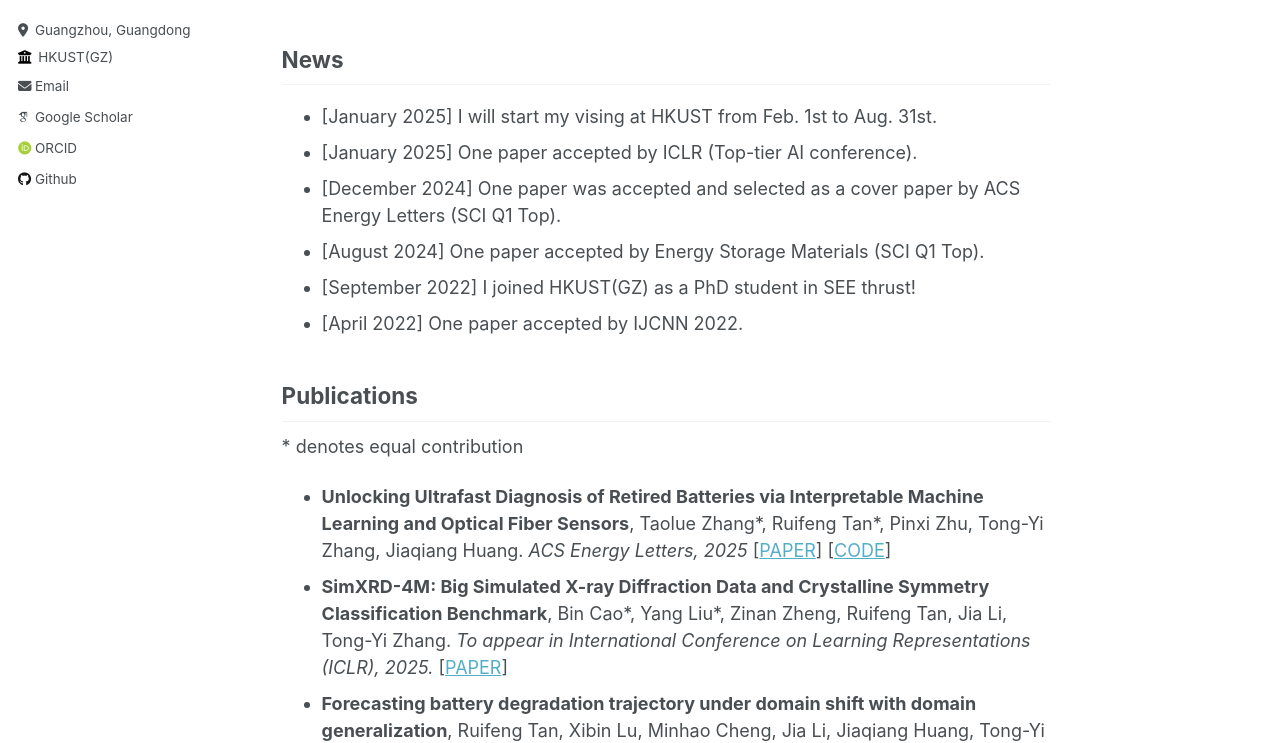
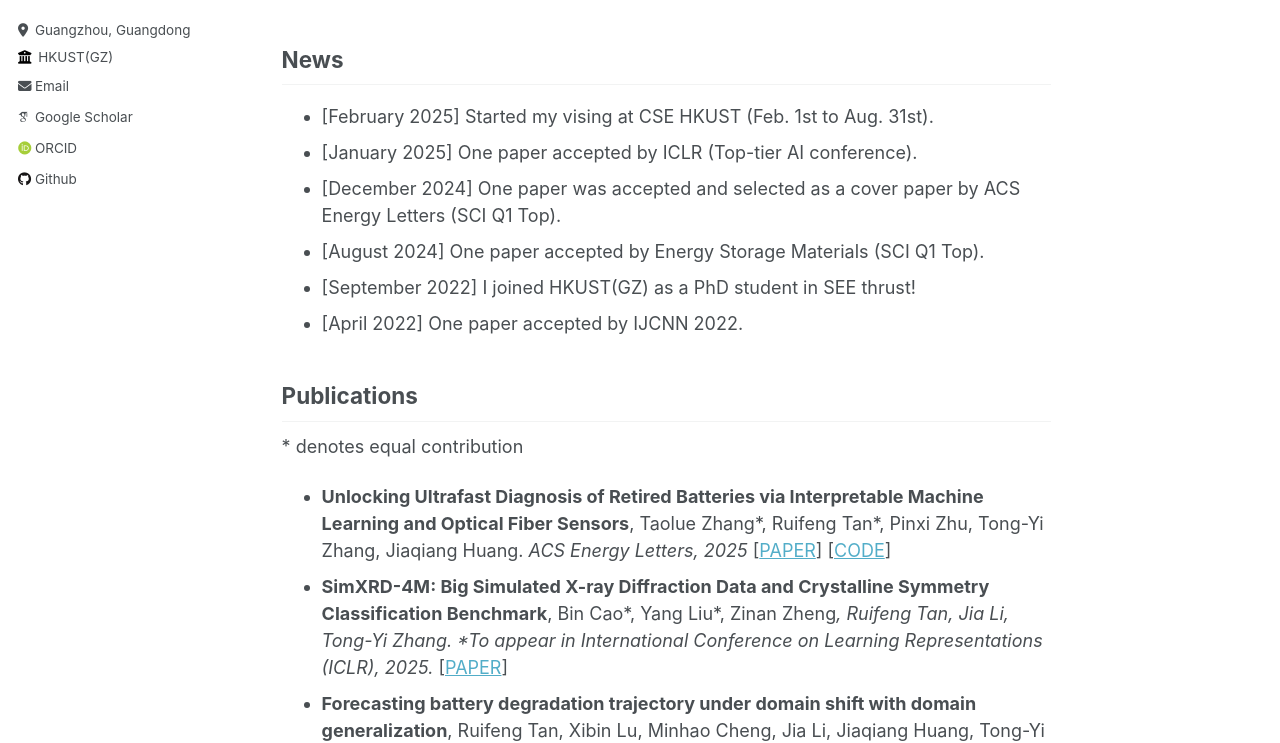
Before and after one commit to Ruifeng-Tan/Ruifeng-Tan.github.io, a Jekyll site: the page built from _pages/about.md, in a window 1280 px wide and 1400 px high. Shown: the part 428-1171 px from the top of the window. Built offline with Jekyll 4.4.1, drawn with Linux system fonts in a browser that asks for light colours; some web fonts are replaced.

Commit message:
update news

```diff
--- a/_pages/about.md
+++ b/_pages/about.md
@@ -14,7 +14,7 @@ Hi! I am a third-year PhD student at the sustainable energy and environment thru
 My current research interest lies in AI for batteries, especially domain-knowledge-guided AI and interpretable AI for batteries. More details can be found in my [google scholar](https://scholar.google.com/citations?hl=zh-CN&view_op=list_works&gmla=AC6lMd8PIH28jI9lFlL_C9WwIrKkPBVFLJ4Q4yxwypYTF9x3S1TySXmdp1jXnovKUUB0Hef-DqMoRood9idOPGrsI-ZUPl0&user=XAGG2pIAAAAJ).
 
 ## News
-- [January 2025] I will start my vising at HKUST from Feb. 1st to Aug. 31st.
+- [February 2025] Started my vising at CSE HKUST (Feb. 1st to Aug. 31st).
 - [January 2025] One paper accepted by ICLR (Top-tier AI conference).
 - [December 2024] One paper was accepted and selected as a cover paper by ACS Energy Letters (SCI Q1 Top).
 - [August 2024] One paper accepted by Energy Storage Materials (SCI Q1 Top).
@@ -24,7 +24,7 @@ My current research interest lies in AI for batteries, especially domain-knowled
 ## Publications
 \* denotes equal contribution
 - **Unlocking Ultrafast Diagnosis of Retired Batteries via Interpretable Machine Learning and Optical Fiber Sensors**, Taolue Zhang\*, Ruifeng Tan\*, Pinxi Zhu, Tong-Yi Zhang, Jiaqiang Huang. *ACS Energy Letters, 2025* [[PAPER](https://pubs.acs.org/doi/abs/10.1021/acsenergylett.4c03054?casa_token=a57iWJ-S8fUAAAAA:_vU-Lr1B80ArJ2EPmjZwJgo4xTK7UZGDTLf15-9PFFoNcAjTWvuKrkCbOkkr_jcTHmcyFnMBCkNnHBT58g&casa_token=mjB3jOP8MyEAAAAA:VB6LMG4fozcFBwmO79Fgd3d3q6YD2iENgzqAfzGWm0ckmqyepRQdwAYoTilNW4OjN_sVIYa1lRPu7mtPxg)] [[CODE](https://github.com/Ruifeng-Tan/Ultrafast-diagnosis-of-retired-batteries)]
-- **SimXRD-4M: Big Simulated X-ray Diffraction Data and Crystalline Symmetry Classification Benchmark**, Bin Cao\*, Yang Liu\*, Zinan Zheng, Ruifeng Tan, Jia Li, Tong-Yi Zhang. *To appear in International Conference on Learning Representations (ICLR), 2025.* [[PAPER](https://openreview.net/forum?id=mkuB677eMM)]
+- **SimXRD-4M: Big Simulated X-ray Diffraction Data and Crystalline Symmetry Classification Benchmark**, Bin Cao\*, Yang Liu\*, Zinan Zheng*, Ruifeng Tan, Jia Li, Tong-Yi Zhang. *To appear in International Conference on Learning Representations (ICLR), 2025.* [[PAPER](https://openreview.net/forum?id=mkuB677eMM)]
 - **Forecasting battery degradation trajectory under domain shift with domain generalization**, Ruifeng Tan, Xibin Lu, Minhao Cheng, Jia Li, Jiaqiang Huang, Tong-Yi Zhang. *Energy Storage Materials, 2024*. [[PAPER](https://www.sciencedirect.com/science/article/pii/S2405829724005518)] [[CODE](https://github.com/Ruifeng-Tan/MAGNet)]
 - **Unravelling Thermal and Enthalpy Evolutions of Commercial Sodium-Ion Cells upon Cycling Ageing via Fiber Optic Sensors**, Jiaqiang Huang, Charles Delacourt, Parth Desai, Charlotte Gervillié-Mouravieff, Laura Albero Blanquer, Ruifeng Tan, Jean-Marie Tarascon. *J. Electrochem. Soc., 2023*. [[PAPER](https://iopscience.iop.org/article/10.1149/1945-7111/acf625)]
 - **PMGNN: A Pioneer-Master Graph Neural Network for Graph Classification**, Ruifeng Tan, and Yuanyuan Zhu. *IJCNN, 2022*. [[PAPER](https://ieeexplore.ieee.org/document/9892849)]
```
